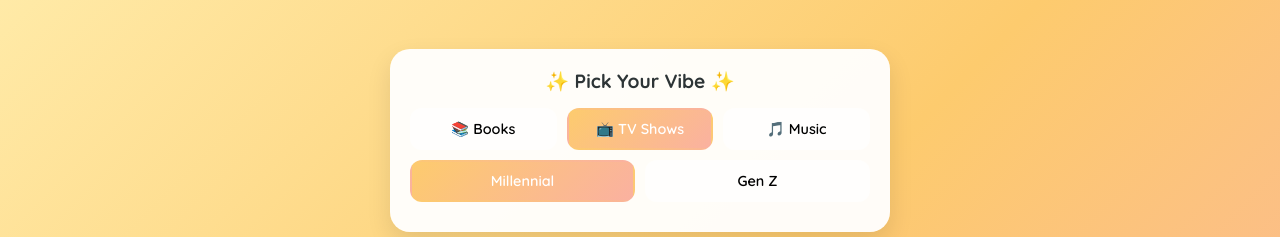
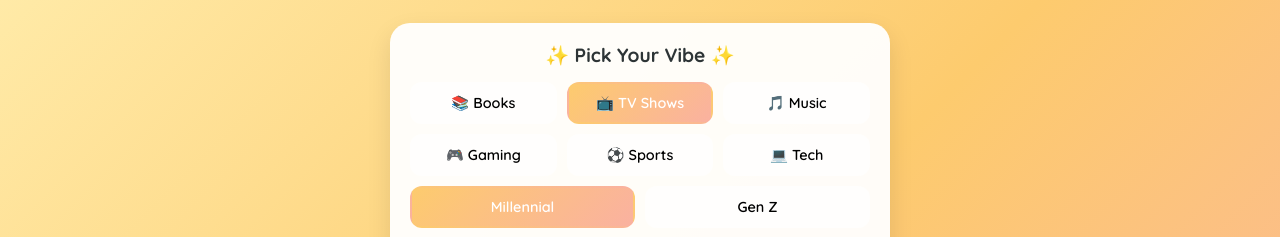
Before and after one commit to raccoonlovertom/claud-chat-bot-test, a plain HTML site: page index.html in a window 1280 px wide. Shown: the top 237 px of the page. Drawn offline with Linux system fonts and the light colour scheme.

Commit message:
Update index.html

```diff
--- a/index.html
+++ b/index.html
@@ -24,6 +24,19 @@
                 </button>
                 <button class="btn mode-btn" data-mode="music" onclick="setMode('music')">
                     🎵 Music
+                </button>
+            </div>
+
+            <!-- Additional Mode Selection -->
+            <div class="button-group">
+                <button class="btn mode-btn" data-mode="gaming" onclick="setMode('gaming')">
+                    🎮 Gaming
+                </button>
+                <button class="btn mode-btn" data-mode="sports" onclick="setMode('sports')">
+                    ⚽ Sports
+                </button>
+                <button class="btn mode-btn" data-mode="tech" onclick="setMode('tech')">
+                    💻 Tech
                 </button>
             </div>
 
```
